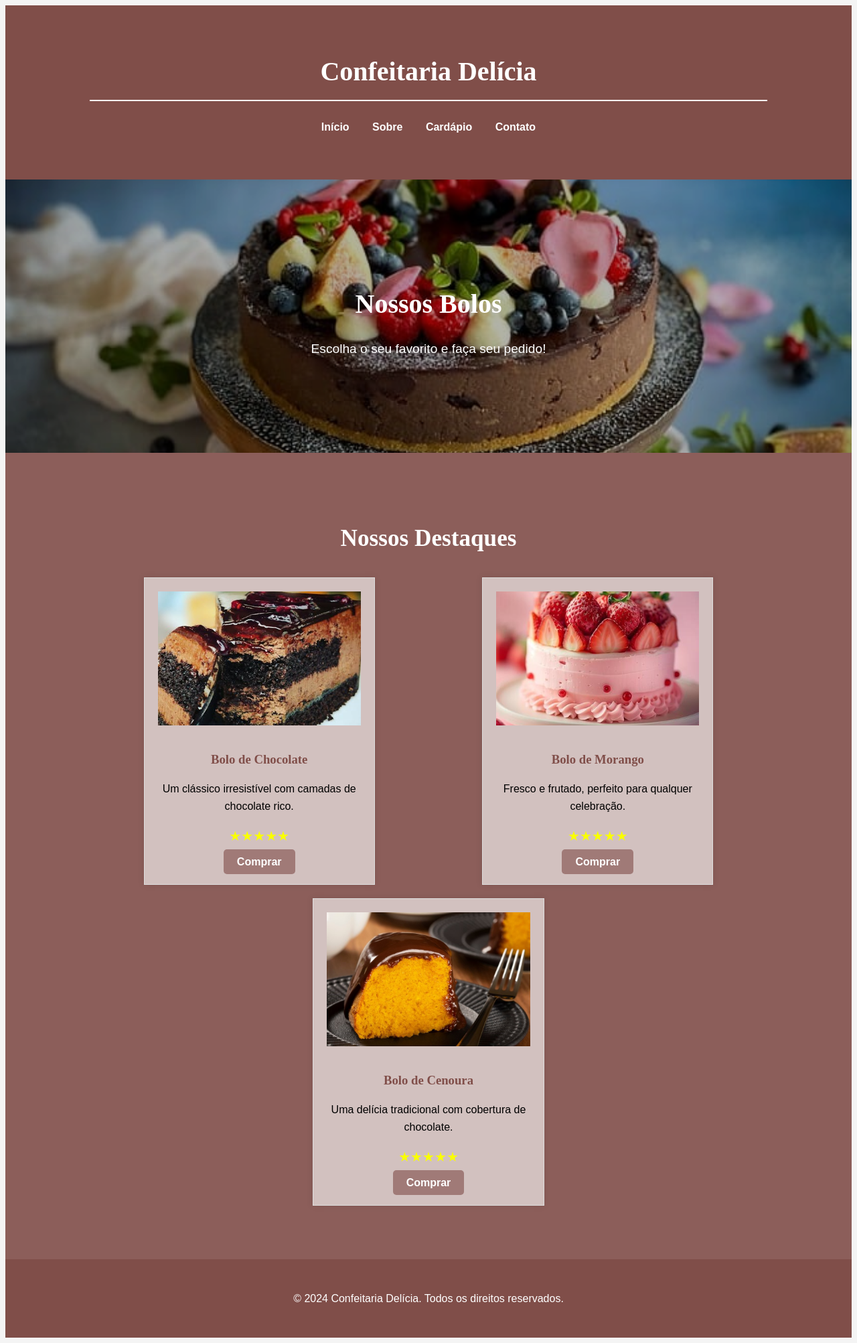
After one commit to SarahCMSilva/confeitaria-sempre-doce, a Flask app: page /cardapio in a window 1280 px wide. The commit adds this page. Shown: the whole page at 67% size. Run offline with Flask 3, Linux system fonts and the light colour scheme.

Commit message:
Add files via upload

```diff
--- a/main.py
+++ b/main.py
@@ -13,6 +13,11 @@ def contato():
     return render_template("contatos.html")
 
 
+@app.route("/cardapio")
+def cardapio():
+    return render_template("cardapio.html")
+
+
 @app.route("/sobre")
 def sob():
     return render_template("sobre.html")
--- a/static/css/index.css
+++ b/static/css/index.css
@@ -6,7 +6,14 @@
     padding: 0;
     box-sizing: border-box;
 }
-
+.branco{
+color:#fff}
+.cardapio-title {
+    color: #fff; /* Escolha a cor desejada */
+    font-family: 'Roboto Slab', serif;
+    font-size: 2.2em;
+    margin-bottom: 20px;
+}
 body {
     font-family: Arial, sans-serif;
     line-height: 1.6;
@@ -129,6 +136,7 @@ nav ul li a:hover {
 .contact {
     padding: 50px 0;
     text-align: center;
+    background-color:#8C5E5A
 }
 
 .menu-items {
@@ -158,7 +166,7 @@ nav ul li a:hover {
 }
 
 footer {
-    background-color: #333;
+    background-color: #804E49;
     color: #fff;
     text-align: center;
     padding: 10px 0;
@@ -223,7 +231,19 @@ button {
 button:hover {
     background-color: #ff4b3a;
 }
+.menu-item img {
+    width: 100%;
+    height: auto;
+    max-height: 200px; /* Ajuste conforme necessário */
+    object-fit: cover; /* Garante que a imagem se encaixe bem no espaço */
+    margin-bottom: 10px;
+}
 
+.menu-item h3 {
+    margin-bottom: 10px;
+    color: #804E49; /* Cor atualizada */
+    font-family: 'Roboto Slab', serif; /* Aplicando a nova fonte */
+}
 /* Responsividade */
 @media (max-width: 768px) {
     .container {
--- /dev/null
+++ b/templates/cardapio.html
@@ -0,0 +1,141 @@
+<!DOCTYPE html>
+<html lang="pt-br">
+<head>
+    <meta charset="UTF-8">
+    <meta name="viewport" content="width=device-width, initial-scale=1.0">
+    <title>Cardápio - Confeitaria Delícia</title>
+        <link rel="stylesheet" href="{{ url_for('static', filename='css/index.css') }}">
+
+    <style>
+
+        .cardapio-title {
+            color: #fff;
+            font-family: 'Roboto Slab', serif;
+            font-size: 2.2em;
+            margin-bottom: 20px;
+        }
+        .menu-item img {
+            width: 100%;
+            height: auto;
+            max-height: 200px;
+            object-fit: cover;
+            margin-bottom: 10px;
+        }
+        .menu-item h3 {
+            margin-bottom: 10px;
+            color: #804E49;
+            font-family: 'Roboto Slab', serif;
+        }
+        .rating {
+            display: flex;
+            justify-content: center;
+            margin-bottom: 10px;
+        }
+        .rating input {
+            display: none;
+        }
+        .rating label {
+            font-size: 20px;
+            color: #f9ff00;
+            cursor: pointer;
+        }
+        .rating input:checked ~ label,
+        .rating label:hover,
+        .rating label:hover ~ label {
+            color: #ff6f61;
+        }
+        .btn-comprar {
+            background-color: #A07A77;
+            color: #fff;
+            padding: 10px 20px;
+            text-decoration: none;
+            font-weight: bold;
+            border-radius: 5px;
+            transition: background-color 0.3s;
+        }
+        .btn-comprar:hover {
+            background-color: #916662;
+        }
+       .hero {
+            background: url('{{ url_for('static', filename='img/fundo.jpg') }}') no-repeat center center/cover !important;
+}
+
+    </style>
+</head>
+<body>
+    <header>
+        <div class="container">
+            <h1>Confeitaria Delícia</h1>
+            <nav>
+                <ul>
+                    <li><a href="/">Início</a></li>
+                    <li><a href="/sobre">Sobre</a></li>
+                    <li><a href="/cardapio">Cardápio</a></li>
+                    <li><a href="/contatos">Contato</a></li>
+                </ul>
+            </nav>
+        </div>
+    </header>
+
+
+<section class="hero">
+        <div class="container">
+            <h2>Nossos Bolos</h2>
+            <p>Escolha o seu favorito e faça seu pedido!</p>
+        </div>
+    </section>
+    <section class="menu">
+        <div class="container">
+            <h2 class="cardapio-title">Nossos Destaques</h2>
+            <div class="menu-items">
+                <div class="menu-item">
+                    <img src="{{ url_for('static', filename='img/bolo-de-chocolate.jpeg') }}" alt="Bolo de Chocolate">
+                    <h3>Bolo de Chocolate</h3>
+                    <p>Um clássico irresistível com camadas de chocolate rico.</p>
+                    <div class="rating">
+                        <input type="radio" id="chocolate-star5" name="chocolate-rating" value="5"><label for="chocolate-star5">&#9733;</label>
+                        <input type="radio" id="chocolate-star4" name="chocolate-rating" value="4"><label for="chocolate-star4">&#9733;</label>
+                        <input type="radio" id="chocolate-star3" name="chocolate-rating" value="3"><label for="chocolate-star3">&#9733;</label>
+                        <input type="radio" id="chocolate-star2" name="chocolate-rating" value="2"><label for="chocolate-star2">&#9733;</label>
+                        <input type="radio" id="chocolate-star1" name="chocolate-rating" value="1"><label for="chocolate-star1">&#9733;</label>
+                    </div>
+                    <a href="#" class="btn-comprar">Comprar</a>
+                </div>
+                <div class="menu-item">
+                    <img src="{{ url_for('static', filename='img/bolo-de-morango.jpg') }}" alt="Bolo de Morango">
+                    <h3>Bolo de Morango</h3>
+                    <p>Fresco e frutado, perfeito para qualquer celebração.</p>
+                    <div class="rating">
+                        <input type="radio" id="morango-star5" name="morango-rating" value="5"><label for="morango-star5">&#9733;</label>
+                        <input type="radio" id="morango-star4" name="morango-rating" value="4"><label for "morango-star4">&#9733;</label>
+                        <input type="radio" id="morango-star3" name="morango-rating" value="3"><label for="morango-star3">&#9733;</label>
+                        <input type="radio" id="morango-star2" name="morango-rating" value="2"><label for="morango-star2">&#9733;</label>
+                        <input type="radio" id="morango-star1" name="morango-rating" value="1"><label for="morango-star1">&#9733;</label>
+                    </div>
+                    <a href="#" class="btn-comprar">Comprar</a>
+                </div>
+                <div class="menu-item">
+                    <img src="{{ url_for('static', filename='img/bolo-de-cenoura.jpeg') }}" alt="Bolo de Cenoura">
+                    <h3>Bolo de Cenoura</h3>
+                    <p>Uma delícia tradicional com cobertura de chocolate.</p>
+                    <div class="rating">
+                        <input type="radio" id="cenoura-star5" name="cenoura-rating" value="5"><label for="cenoura-star5">&#9733;</label>
+                        <input type="radio" id="cenoura-star4" name="cenoura-rating" value="4"><label for="cenoura-star4">&#9733;</label>
+                        <input type="radio" id="cenoura-star3" name="cenoura-rating" value="3"><label for="cenoura-star3">&#9733;</label>
+                        <input type="radio" id="cenoura-star2" name="cenoura-rating" value="2"><label for="cenoura-star2">&#9733;</label>
+                        <input type="radio" id="cenoura-star1" name="cenoura-rating" value="1"><label for="cenoura-star1">&#9733;</label>
+                    </div>
+                    <a href="#" class="btn-comprar">Comprar</a>
+                </div>
+                <!-- Adicione mais bolos aqui -->
+            </div>
+        </div>
+    </section>
+
+    <footer>
+        <div class="container">
+            <p>&copy; 2024 Confeitaria Delícia. Todos os direitos reservados.</p>
+        </div>
+    </footer>
+</body>
+</html>
--- a/templates/contatos.html
+++ b/templates/contatos.html
@@ -14,7 +14,7 @@
                 <ul>
                     <li><a href="/">Início</a></li>
                     <li><a href="/sobre">Sobre</a></li>
-                    <li><a href="#">Cardápio</a></li>
+                    <li><a href="/cardapio">Cardápio</a></li>
                     <li><a href="/contatos">Contato</a></li>
                 </ul>
             </nav>
@@ -23,8 +23,8 @@
 
     <section class="contact">
         <div class="container">
-            <h2>Contato</h2>
-            <p>Entre em contato conosco através do formulário abaixo:</p>
+            <h2 class="cardapio-title"  >Contato</h2>
+            <p class="branco">Entre em contato conosco através do formulário abaixo:</p>
             <form>
                 <div class="form-group">
                     <label for="name">Nome:</label>
--- a/templates/sobre.html
+++ b/templates/sobre.html
@@ -14,7 +14,7 @@
                 <ul>
                     <li><a href="/">Início</a></li>
                     <li><a href="/sobre">Sobre</a></li>
-                    <li><a href="#">Cardápio</a></li>
+                    <li><a href="/cardapio">Cardápio</a></li>
                     <li><a href="/contatos">Contato</a></li>
                 </ul>
             </nav>
```
Also changed, not shown: templates/index.html (+7 -3 lines), static/img/bolo-de-cenoura.jpeg (added), static/img/bolo-de-chocolate.jpeg (added), static/img/bolo-de-morango.jpg (added), static/img/fundo.jpg (added).
